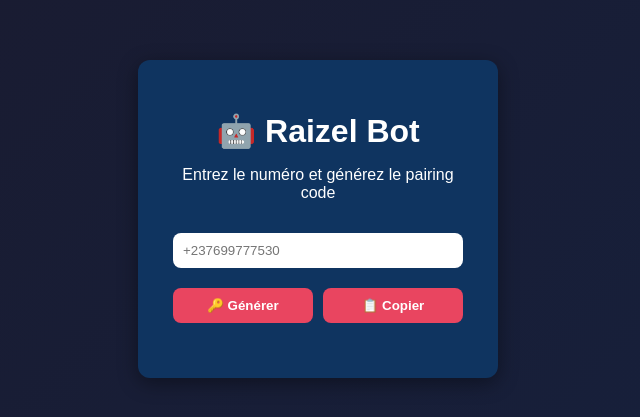
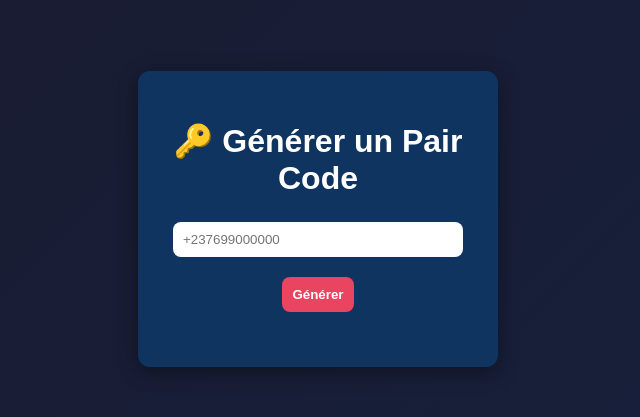
Before and after one commit to DEVCADIS/RAIZELXMD-XD-Baileys, a website: page frontend/index.html in a window 1280 px wide. Shown: the part 181-598 px from the top of the page, without its empty margins (322-962 px from the left). Drawn offline with Linux system fonts and the light colour scheme.

Commit message:
index.html

```diff
--- a/frontend/index.html
+++ b/frontend/index.html
@@ -1,26 +1,17 @@
 <!DOCTYPE html>
 <html lang="fr">
 <head>
-  <meta charset="UTF-8" />
-  <meta name="viewport" content="width=device-width, initial-scale=1.0" />
-  <title>Raizel Bot</title>
-  <link rel="stylesheet" href="style.css" />
+  <meta charset="UTF-8">
+  <title>Raizel Pairing</title>
+  <link rel="stylesheet" href="style.css">
 </head>
 <body>
   <div class="container">
-    <h1>🤖 Raizel Bot</h1>
-    <p>Entrez le numéro et générez le pairing code</p>
-
-    <input id="number" type="text" placeholder="+237699777530" />
-
-    <div class="buttons">
-      <button id="generate">🔑 Générer</button>
-      <button id="copy">📋 Copier</button>
-    </div>
-
+    <h1>🔑 Générer un Pair Code</h1>
+    <input id="number" type="text" placeholder="+237699000000" />
+    <button id="generate">Générer</button>
     <p id="result"></p>
   </div>
-
   <script src="script.js"></script>
 </body>
 </html>
```
